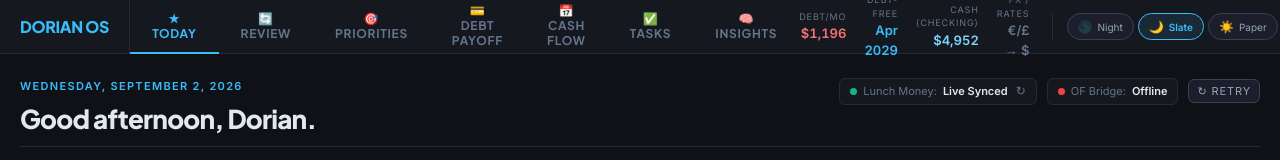
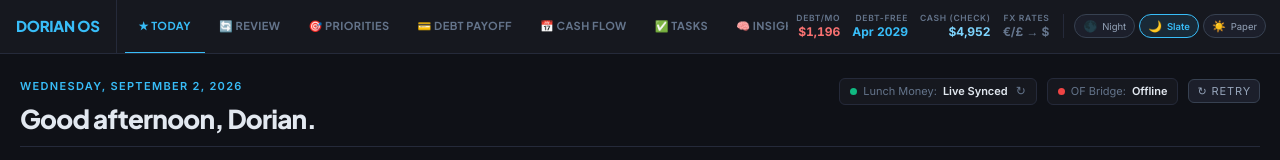
Before and after one commit to gyos23/DorianOS, a React (Vite) app: page / in a window 1280 px wide. Shown: the top 160 px of the page. Built offline with nearby package versions, Linux system fonts and the light colour scheme; no server answers.

Commit message:
fix(navbar): prevent text wrapping and adjust padding on top row KPI pills

```diff
--- a/src/components/layout/Navbar.jsx
+++ b/src/components/layout/Navbar.jsx
@@ -33,30 +33,45 @@ export function Navbar({
         alignItems: "center",
         height: 54,
         background: t.surface,
-        paddingRight: 16,
+        paddingRight: 14,
         position: "sticky",
         top: 0,
         zIndex: 50,
+        gap: 8,
+        minWidth: 0,
       }}
     >
       <div
         style={{
           fontFamily: "'Plus Jakarta Sans',sans-serif",
-          fontSize: 16,
+          fontSize: 15,
           fontWeight: 800,
           color: t.accent,
           letterSpacing: "-0.02em",
-          padding: "0 20px",
+          padding: "0 16px",
           borderRight: `1px solid ${t.border2}`,
           height: "100%",
           display: "flex",
           alignItems: "center",
           flexShrink: 0,
+          userSelect: "none",
         }}
       >
         DORIAN OS
       </div>
 
+      {/* Nav items container */}
+      <div
+        style={{
+          display: "flex",
+          alignItems: "center",
+          height: "100%",
+          overflowX: "auto",
+          scrollbarWidth: "none",
+          flexShrink: 1,
+          minWidth: 0,
+        }}
+      >
         {NAV_ITEMS.map(([s, label]) => (
           <button
             key={s}
@@ -66,8 +81,18 @@ export function Navbar({
             {label}
           </button>
         ))}
+      </div>
 
-      <div style={{ marginLeft: "auto", display: "flex", gap: 18, alignItems: "center" }}>
+      {/* Metrics & Theme Controls */}
+      <div
+        style={{
+          marginLeft: "auto",
+          display: "flex",
+          gap: 12,
+          alignItems: "center",
+          flexShrink: 0,
+        }}
+      >
         {[
           { label: "Debt/mo", value: fmt(debtMonthly), color: t.danger },
           {
@@ -80,18 +105,18 @@ export function Navbar({
             color: t.accent,
           },
           {
-            label: `Cash (${runwayBasis === "total" ? "Total" : "Checking"})`,
+            label: `Cash (${runwayBasis === "total" ? "Total" : "Check"})`,
             value: fmt(todayEOD),
             color: t.accentSub,
             clickable: true,
             onClick: () => setRunwayBasis?.(runwayBasis === "total" ? "checking" : "total"),
-            title: `Click to toggle basis: currently ${runwayBasis === "total" ? "Total Available Cash" : "Checking Cash"}`,
+            title: `Click to toggle basis: currently ${runwayBasis === "total" ? "Total Liquid Cash" : "Checking Cash"}`,
           },
           {
-            label: "FX / Rates",
+            label: "FX Rates",
             value: "€/£ → $",
             color: t.textDim,
-            title: "Multi-currency accounts (Wise EUR, Irish accounts, etc.) automatically converted to USD runway",
+            title: "Multi-currency accounts (Wise EUR, Irish accounts, etc.) automatically normalized to USD runway",
           },
         ].map((s) => (
           <div
@@ -102,25 +127,30 @@ export function Navbar({
               textAlign: "right",
               cursor: s.clickable ? "pointer" : "default",
               userSelect: "none",
+              whiteSpace: "nowrap",
+              lineHeight: 1.2,
             }}
           >
             <div
               style={{
-                fontSize: 9,
+                fontSize: 8.5,
                 color: t.textDim,
                 textTransform: "uppercase",
-                letterSpacing: ".1em",
-                marginBottom: 1,
+                letterSpacing: ".08em",
+                marginBottom: 2,
+                whiteSpace: "nowrap",
+                fontWeight: 600,
               }}
             >
               {s.label}
             </div>
             <div
               style={{
-                fontSize: 13,
-                fontWeight: 600,
+                fontSize: 12,
+                fontWeight: 700,
                 color: s.color,
                 fontVariantNumeric: "tabular-nums",
+                whiteSpace: "nowrap",
               }}
             >
               {s.value}
@@ -133,9 +163,10 @@ export function Navbar({
           style={{
             display: "flex",
             gap: 4,
-            paddingLeft: 14,
+            paddingLeft: 10,
             borderLeft: `1px solid ${t.border2}`,
-            marginLeft: 4,
+            marginLeft: 2,
+            flexShrink: 0,
           }}
         >
           {Object.entries(THEMES).map(([key, th]) => (
@@ -143,9 +174,10 @@ export function Navbar({
               key={key}
               className={`theme-pill ${themeName === key ? "active" : ""}`}
               onClick={() => setThemeName(key)}
+              style={{ padding: "4px 8px", fontSize: 11 }}
             >
               <span>{th.icon}</span>
-              <span style={{ fontSize: 10 }}>{th.label}</span>
+              <span style={{ fontSize: 9.5 }}>{th.label}</span>
             </button>
           ))}
         </div>
--- a/src/index.css
+++ b/src/index.css
@@ -115,14 +115,19 @@ select option {
   border-bottom: 2px solid transparent;
   cursor: pointer;
   font-family: 'Plus Jakarta Sans', system-ui, sans-serif;
-  font-size: 12px;
+  font-size: 11px;
   font-weight: 700;
-  letter-spacing: 0.06em;
+  letter-spacing: 0.04em;
   text-transform: uppercase;
-  padding: 0 22px;
+  padding: 0 14px;
   height: 54px;
   color: var(--theme-textDim, #64748b);
   transition: all 0.15s;
+  white-space: nowrap;
+  flex-shrink: 0;
+  display: inline-flex;
+  align-items: center;
+  justify-content: center;
 }
 
 .nav-btn.active {
```
Lines whose indentation alone changed are shown as unchanged.
